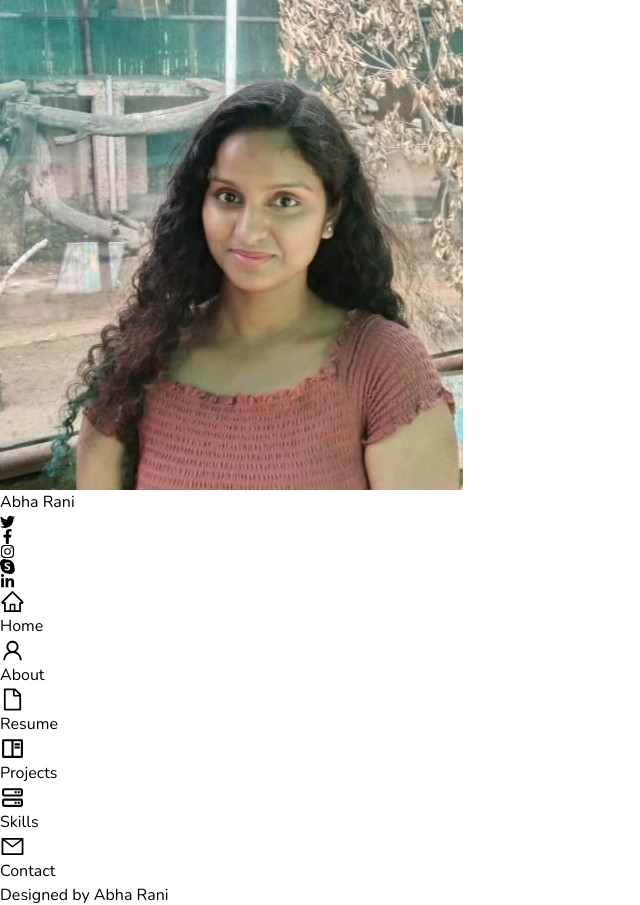
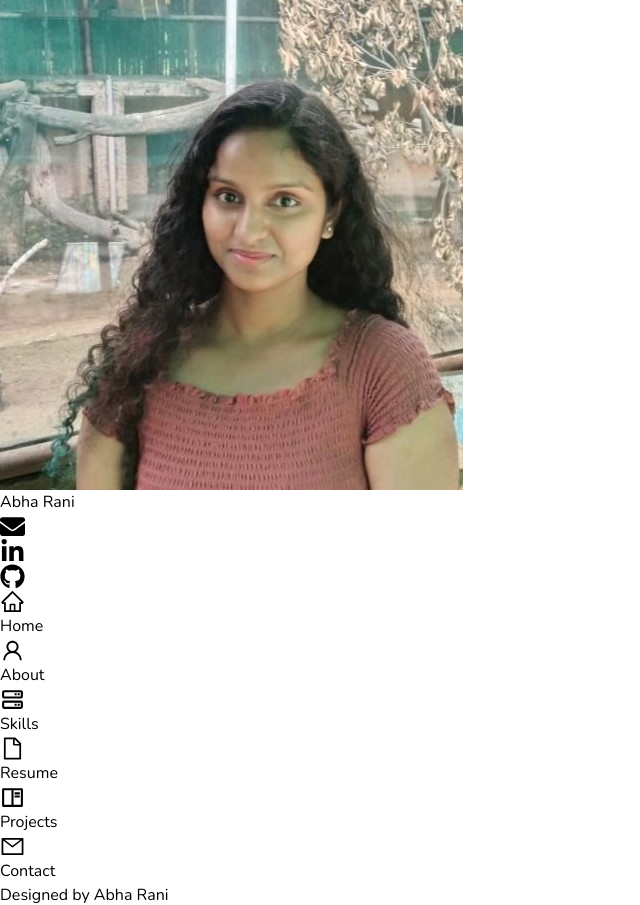
Before and after one commit to abharani/Portfolio, a React (Vite) app: page / in a window 1280 px wide. Shown: the top 905 px of the page, without its empty margins (0-640 px from the left). Built offline with nearby package versions, Linux system fonts and the light colour scheme.

Commit message:
skills addded

```diff
--- a/src/components/Navbar.jsx
+++ b/src/components/Navbar.jsx
@@ -1,13 +1,22 @@
-import { BsSkype, BsTwitter } from 'react-icons/bs';
-import { FaFacebookF, FaInstagram, FaLinkedinIn } from 'react-icons/fa';
-import { AiOutlineFile, AiOutlineHome, AiOutlineMail, AiOutlineUser } from 'react-icons/ai';
-import { RiBookReadLine } from 'react-icons/ri';
-import { BiServer } from 'react-icons/bi';
+import {
 
-import { motion } from 'framer-motion';
-import { navVariants } from '../utils/motion';
-import { Link } from 'react-router-dom';
 
+  FaLinkedinIn,
+  FaEnvelope,
+  FaGithub,
+} from "react-icons/fa";
+import {
+  AiOutlineFile,
+  AiOutlineHome,
+  AiOutlineMail,
+  AiOutlineUser,
+} from "react-icons/ai";
+import { RiBookReadLine } from "react-icons/ri";
+import { BiServer } from "react-icons/bi";
+
+import { motion } from "framer-motion";
+import { navVariants } from "../utils/motion";
+import { Link } from "react-router-dom";
 
 const Navbar = () => {
   return (
@@ -31,54 +40,47 @@ const Navbar = () => {
         {/* Social Links */}
         <div className="flex gap-3">
           <div className="p-[10px] bg-[#2C2F3F] rounded-full">
-             <BsTwitter size={15} />
+            <FaEnvelope size={25} />
           </div>
-
           <div className="p-[10px] bg-[#2C2F3F] rounded-full">
-             <FaFacebookF size={15} />
+            <FaLinkedinIn size={25} />
           </div>
-
           <div className="p-[10px] bg-[#2C2F3F] rounded-full">
-             <FaInstagram size={15} />
-           </div>
-
-           <div className="p-[10px] bg-[#2C2F3F] rounded-full">
-             <BsSkype size={15} />
-           </div>
-
-           <div className="p-[10px] bg-[#2C2F3F] rounded-full">
-             <FaLinkedinIn size={15} />
+            <FaGithub size={25} />
           </div>
         </div>
       </div>
 
       {/* Nav Links */}
-        <div className='flex flex-col gap-7 text-[#ABA9B4] text-[15px] font-light ml-5'>
-      <a className='flex items-center gap-3' href="">
+      <div className="flex flex-col gap-7 text-[#ABA9B4] text-[15px] font-light ml-5">
+        <a className="flex items-center gap-3" href="">
           <AiOutlineHome size={25} />
           <p>Home</p>
         </a>
-            <a className='flex items-center gap-3' href=""  >
+        <a className="flex items-center gap-3" href="">
           <AiOutlineUser size={25} />
           <p>About</p>
-            </a> <a className='flex items-center gap-3' href="">
+        </a>
+        <a className="flex items-center gap-3" href="">
+          <BiServer size={25} />
+          <p>Skills</p>
+        </a>{" "}
+        <a className="flex items-center gap-3" href="">
           <AiOutlineFile size={25} />
           <p>Resume</p>
         </a>
-            <a className='flex items-center gap-3' href="">
+        <a className="flex items-center gap-3" href="">
           <RiBookReadLine size={25} />
           <p>Projects</p>
-            </a>  <a className='flex items-center gap-3' href="">
-               <BiServer size={25} />
-               <p>Skills</p>
         </a>
-            <a className='flex items-center gap-3' href=""> <AiOutlineMail size={25} />
+        <a className="flex items-center gap-3" href="">
+          {" "}
+          <AiOutlineMail size={25} />
           <p>Contact</p>
         </a>
       </div>
     </motion.div>
+  );
+};
 
-   );
-}
-
-export default Navbar
+export default Navbar;
--- a/src/components/Portfolio.jsx
+++ b/src/components/Portfolio.jsx
@@ -54,20 +54,13 @@ const Portfolio = () => {
          viewport={{ once: false, amount: 0.25 }}
          className="bg-[#f5f8fd] w-full"
       >
-         <div className="text-black py-16 px-36 w-full">
+         <div className="text-black bg-slate-50 py-16  px-24 w-full">
             <Heading text="Projects" />
             <div className="flex flex-col">
-               <div className=" flex justify-center justify-items-center columns-lg col-lg-12 ">
-                  {/* <ul className=" bg-white text-center m-auto mb-9 list-none border rounded-3xl px-4 py-1">
-                     <li className="text-[#149ddd] inline-block pt-2 pb-2 px-4 text-sm">ALL</li>
-                     <li className="inline-block pt-2 pb-2 px-4 text-sm  text-black mb-1"> APP</li>
-                     <li className="inline-block pt-2 pb-2 px-4 text-sm  text-black mb-1">CARD</li>
-                     <li className="inline-block pt-2 pb-2 px-4 text-sm  text-black mb-1">WEB</li>
-                  </ul> */}
-               </div>
+
                <div className="w-full ">
                   <div
-                     className="grid grid-cols-3 gap-4 place-content-center"
+                     className="grid grid-cols-2 gap-10 place-content-center"
                   >
                      {images.map((imageUrl, idx) => (
                         <motion.div
--- a/src/components/about/Facts.jsx
+++ b/src/components/about/Facts.jsx
@@ -36,7 +36,7 @@ const Facts = () => {
        initial="hidden"
        whileInView="show"
        viewport={{ once: false, amount: 0.25 }}
-         className='flex flex-col gap-5 py-16 px-36'
+       className="flex flex-col gap-5 py-8 px-36"
      >
        <Heading text="Skills" />
 
@@ -44,27 +44,52 @@ const Facts = () => {
          variants={slideUp}
          initial="hidden"
          whileInView="visible"
-            className='grid grid-cols-4'
+         className="grid grid-cols-4"
        >
-{/*             <div className='flex items-start gap-3 px-6 py-8'>
-               <BsEmojiSmile className='text-[#149DDD]' size={42} />
-               <FactCard figure='232' title='Happy Clients' description='consequuntur quae' />
+         <div className="flex items-start gap-3 px-6 py-8">
+           <img src="https://th.bing.com/th?id=OIP.bN6cnS4rQ5PWJcYI9jFVGQHaHa&w=250&h=250&c=8&rs=1&qlt=90&o=6&dpr=1.2&pid=3.1&rm=2" />
          </div>
-            <div className='flex items-start gap-3 px-6 py-8'>
-               <BsJournalRichtext className='text-[#149DDD]' size={42} />
-               <FactCard figure='521' title='Projects' description='consequuntur quae' />
+         <div className="flex items-start gap-3 px-6 py-8">
+           <img src="https://th.bing.com/th?id=OIP.MobEVh-brv26WdYdJmCrvgHaHa&w=250&h=250&c=8&rs=1&qlt=90&o=6&dpr=1.2&pid=3.1&rm=2"></img>
          </div>
-            <div className='flex items-start gap-3 px-6 py-8'>
-               <BsHeadset className='text-[#149DDD]' size={42} />
-               <FactCard figure='1453' title='Hours Of Support' description='consequuntur quae' />
+         <div className="flex items-start gap-3 px-6 py-8">
+           <img src="https://th.bing.com/th/id/OIP.yUIb5S_kj98Eg5tT-Onx1AHaHa?w=250&h=250&c=7&r=0&o=5&dpr=1.2&pid=1.7" />
          </div>
-            <div className='flex items-start gap-3 px-6 py-8'>
-               <BsPeople className='text-[#149DDD]' size={42} />
-               <FactCard figure='52' title='Hard Workers' description='consequuntur quae' />
-            </div> */}
+         <div className="flex items-start gap-3 px-6 py-8">
+           <img
+             height="100%"
+             src="https://th.bing.com/th/id/OIP.erfhCDqTDtIsbdMu1PbpRgHaEo?w=250&h=250&c=7&r=0&o=5&dpr=1.2&pid=1.7"
+           />
+         </div>
+       </motion.div>
+       <motion.div
+         variants={slideUp}
+         initial="hidden"
+         whileInView="visible"
+         className="grid grid-cols-4"
+       >
+         <div className="flex items-start gap-3 px-6 py-8">
+           <img src="https://th.bing.com/th/id/OIP.HCn9NkA9Oxf9wWol4u_QjgHaE8?w=250&h=250&c=7&r=0&o=5&dpr=1.2&pid=1.7" />
+         </div>
+         <div className="flex items-start gap-3 px-6 py-8">
+           <img src="https://th.bing.com/th?id=OIP.Y-BbFmqRsIQWzX5BWC4mNQHaHa&w=250&h=250&c=8&rs=1&qlt=90&o=6&dpr=1.2&pid=3.1&rm=2"></img>
+         </div>
+
+         <div className="flex items-start gap-3 px-6 py-8">
+           <img src="https://th.bing.com/th/id/OIP.tVi-xAJFXwH3_9caWOkqTwHaHa?w=250&h=250&c=7&r=0&o=5&dpr=1.2&pid=1.7"></img>
+         </div>
+         <div className="flex items-start gap-3 px-6 py-8">
+           <img src="https://th.bing.com/th/id/OIP.Ae6KuLbSCjSEbFBy2o2uiAHaHa?w=350&h=350&c=7&r=0&o=5&dpr=1.2&pid=1.7"></img>
+         </div>
+         {/* <div className="flex items-start gap-3 px-6 py-8">
+           <img src="https://th.bing.com/th/id/OIP.xQJlilCdJ7U2ebPvc8DYLwHaIJ?w=250&h=250&c=7&r=0&o=5&dpr=1.2&pid=1.7"></img>
+         </div>
+         <div className="flex items-start gap-3 px-6 py-8">
+           <img src="https://th.bing.com/th?id=OSK.e812bec137af36c10dfe4b944efa000b&w=250&h=250&c=7&o=6&dpr=1.2&pid=SANGAM"></img>
+         </div>  */}
        </motion.div>
      </motion.div>
-   )
+   );
 }
 
 export default Facts
```
Lines whose indentation alone changed are shown as unchanged.
